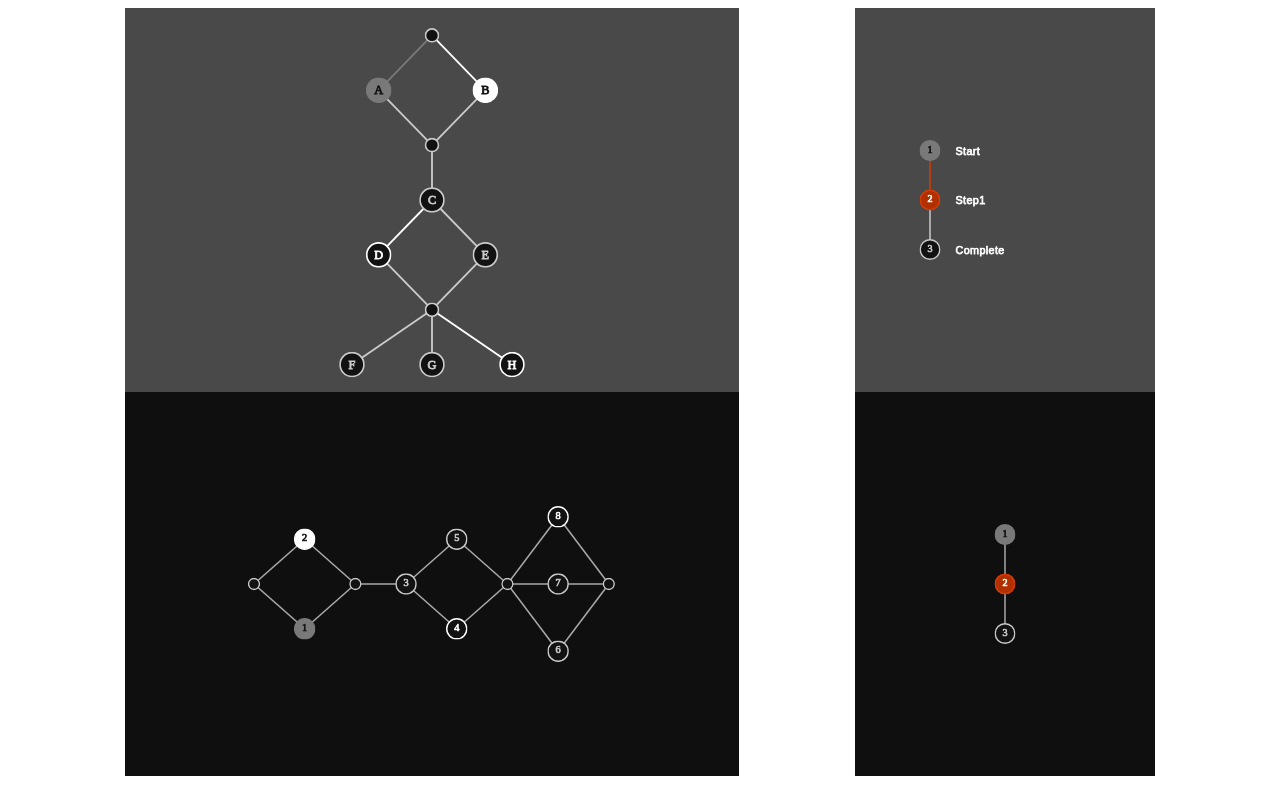
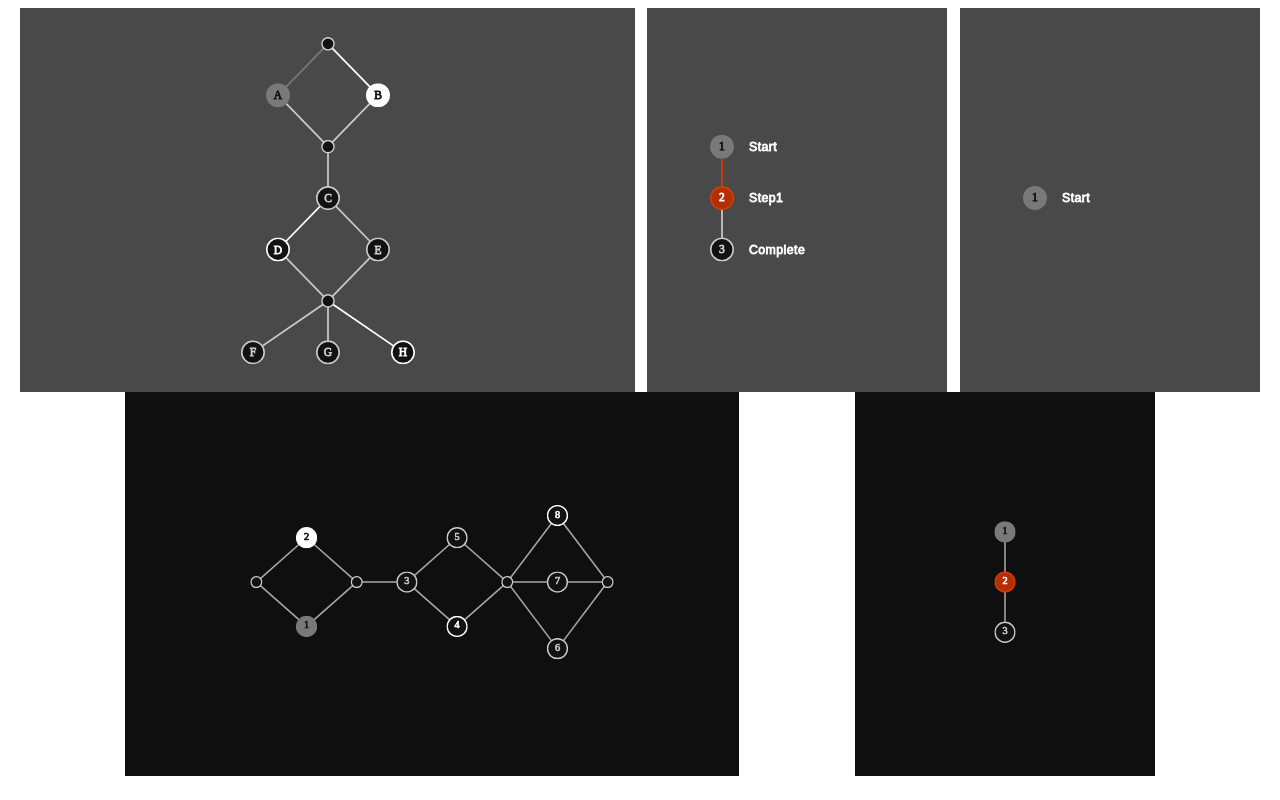
Before and after one commit to domi92/ngx-tree-flow, an Angular app: page / in a window 1280 px wide. Built offline with nearby package versions, Linux system fonts and the light colour scheme.

Commit message:
min and max dimension

```diff
--- a/projects/ngx-tree-flow-demo/src/app/app.component.html
+++ b/projects/ngx-tree-flow-demo/src/app/app.component.html
@@ -1,6 +1,8 @@
 <div style="display: flex; justify-content: space-evenly">
-  <div style="height: 48vh; width: 48vw; background-color: rgb(73, 73, 73)">
+  <div style="height: 48vh; width: 48vw; background-color: rgb(73, 73, 73); max-width: 620px">
     <ngx-tree-flow
+      maxWidth="300px"
+      minWidth="300px"
       [rotation]="0"
       [viewboxWidth]="350"
       [viewboxHeight]="420"
@@ -12,10 +14,23 @@
   </div>
   <div style="height: 48vh; width: 48vw; background-color: rgb(73, 73, 73); max-width: 300px">
     <ngx-tree-flow
+      maxWidth="300px"
+      minWidth="300px"
       [rotation]="0"
-      [viewboxWidth]="400"
+      [viewboxWidth]="350"
+      [viewboxHeight]="420"
       [data]="linearData"
-      [levelSpacing]="66"
+      [levelSpacing]="60"
+      [useEndingJoinNode]="false"
+    ></ngx-tree-flow>
+  </div>
+  <div style="height: 48vh; width: 48vw; background-color: rgb(73, 73, 73); max-width: 300px">
+    <ngx-tree-flow
+      [rotation]="0"
+      [viewboxWidth]="350"
+      [viewboxHeight]="420"
+      [data]="singleData"
+      [levelSpacing]="60"
       [useEndingJoinNode]="false"
     ></ngx-tree-flow>
   </div>
@@ -24,6 +39,8 @@
   <div style="height: 48vh; width: 48vw; background-color: rgb(15, 15, 15)">
     <ngx-tree-flow
       [rotation]="0"
+      maxWidth="300px"
+      minWidth="300px"
       [viewboxWidth]="350"
       [viewboxHeight]="500"
       [data]="data"
@@ -36,7 +53,10 @@
   <div style="height: 48vh; width: 48vw; background-color: rgb(15, 15, 15); max-width: 300px">
     <ngx-tree-flow
       [rotation]="0"
-      [viewboxWidth]="400"
+      maxWidth="300px"
+      minWidth="300px"
+      [viewboxWidth]="350"
+      [viewboxHeight]="500"
       [data]="linearData"
       [levelSpacing]="66"
       [useEndingJoinNode]="false"
--- a/projects/ngx-tree-flow-demo/src/app/app.component.ts
+++ b/projects/ngx-tree-flow-demo/src/app/app.component.ts
@@ -13,7 +13,15 @@ export class AppComponent implements OnInit {
 
   protected linearData: TreeFlowNode[] = [];
 
+  protected singleData: TreeFlowNode[] = [];
+
   ngOnInit(): void {
+    this.singleData.push({
+      id: 1,
+      label: 'Start',
+      state: TreeFlowNodeState.completed,
+    });
+
     this.linearData.push({
       id: 1,
       label: 'Start',
--- a/projects/ngx-tree-flow/src/lib/ngx-tree-flow.component.html
+++ b/projects/ngx-tree-flow/src/lib/ngx-tree-flow.component.html
@@ -1,8 +1,9 @@
-<div style="height: 100%; width: auto; display: flex; justify-content: center">
+<div style="height: 99%; width: 100%; display: flex; justify-content: center">
+  <div [ngStyle]="{ 'max-width': maxWidth ?? 'auto', 'min-width': minWidth ?? 'auto' }">
     <svg
       preserveAspectRatio="xMidYMid meet"
       [attr.transform]="'rotate(-' + rotation + ')'"
-    style="height: 100%; width: auto"
+      style="height: 100%; width: 100%"
       [attr.viewBox]="viewBox"
       xmlns="http://www.w3.org/2000/svg"
       version="1.1"
@@ -141,3 +142,4 @@
       </g>
     </svg>
   </div>
+</div>
--- a/projects/ngx-tree-flow/src/lib/ngx-tree-flow.component.ts
+++ b/projects/ngx-tree-flow/src/lib/ngx-tree-flow.component.ts
@@ -11,6 +11,12 @@ import { DesignTreeFlowNode } from './resource/DesignTreeFlowNode';
 export class NgxTreeFlowComponent implements OnInit {
   @Input('data')
   data: TreeFlowNode[][] | TreeFlowNode[] = [];
+
+  @Input('maxWidth')
+  maxWidth: string | undefined = undefined;
+
+  @Input('minWidth')
+  minWidth: string | undefined = undefined;
 
   @Input('viewboxWidth')
   viewboxWidth = 500;
```
Lines whose indentation alone changed are shown as unchanged.
